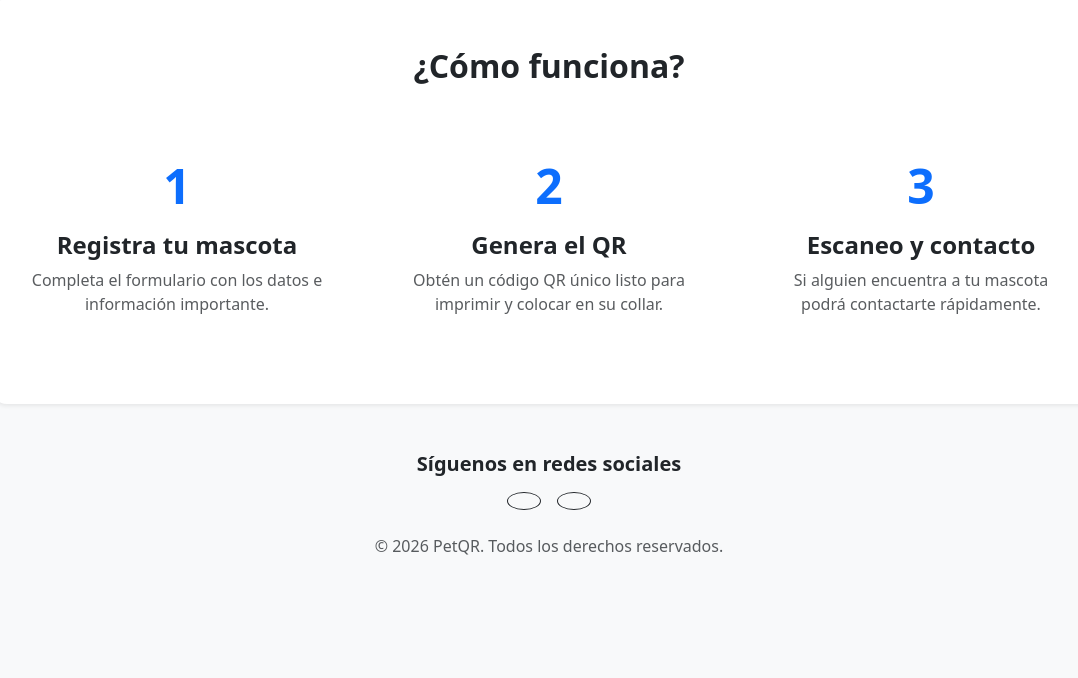
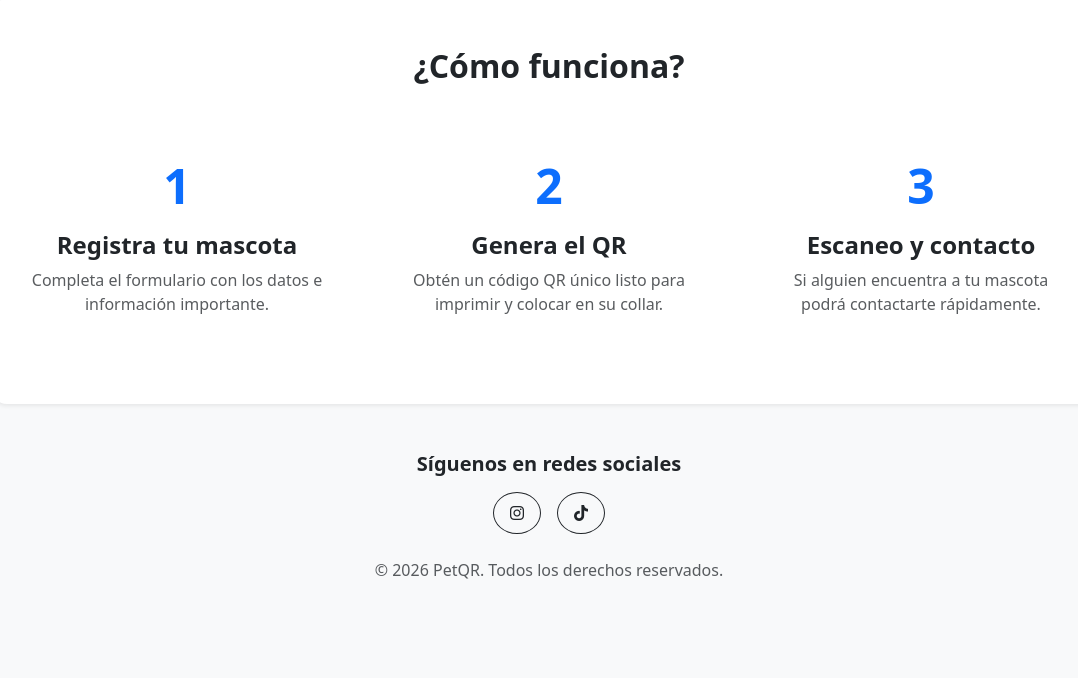
Before and after one commit to parranos10/idmascotas, a Django app: page / in a window 1280 px wide. Shown: the part 984-1662 px from the top of the page, without its empty margins (91-1169 px from the left). Before the commit the page ends 1539 px from the top, so only its background shows below. Run offline with Django 5.2, Linux system fonts and the light colour scheme; some libraries are stand-ins or nearby versions.

Commit message:
cambios iconos

```diff
--- a/templates/base.html
+++ b/templates/base.html
@@ -5,10 +5,10 @@
     <title>PetQR</title>
     <meta name="viewport" content="width=device-width, initial-scale=1">
 
-    <link href ="https://cdnjsdelivr.net/npm/bootstrap@5.3.3/dist/css/bootstrap.min.css" rel="stylesheet" rel ="stylesheet">
+    <link href ="https://cdn.jsdelivr.net/npm/bootstrap@5.3.3/dist/css/bootstrap.min.css" rel="stylesheet">
 
     <link rel="stylesheet"
-    href="https://cdn.jsdelivr.net/npm/bootstrap@5.3.3/dist/css/bootstrap.min.css" >
+    href="https://cdnjs.cloudflare.com/ajax/libs/font-awesome/6.5.2/css/all.min.css" >
 </head>
 
 <body class="bg-light">
```
